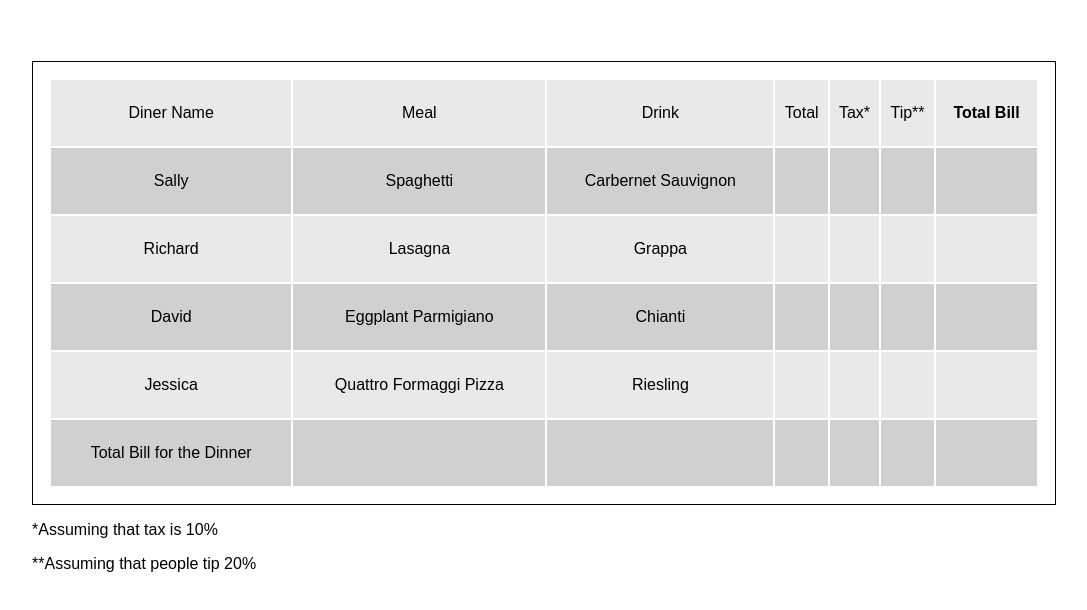
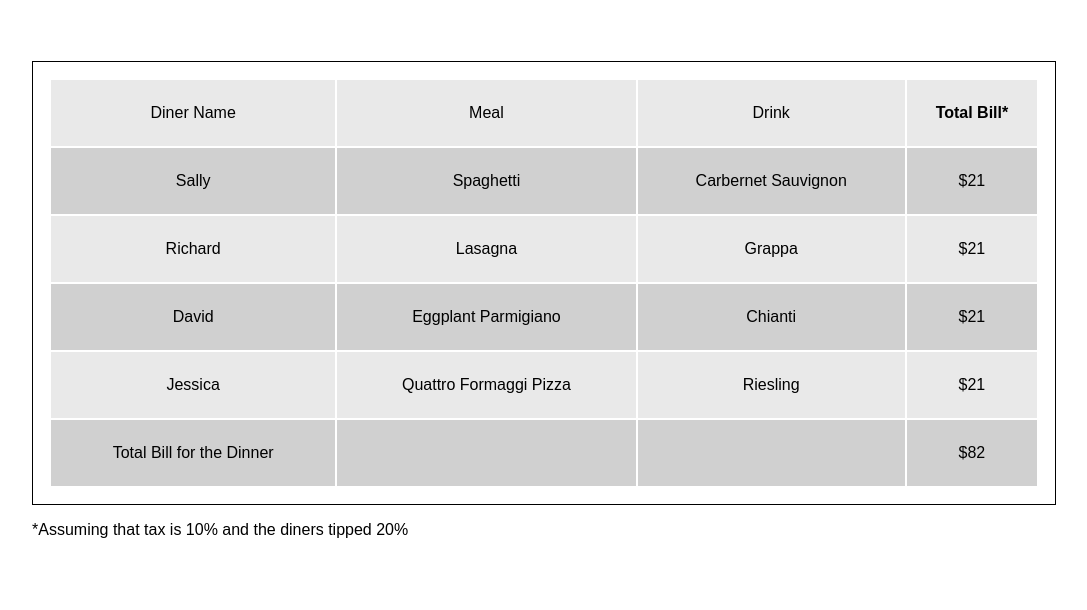
Before and after one commit to chieakiba/meal-calculator, a website: page index.html in a window 1280 px wide. Shown: the part 72-682 px from the top of the page, without its empty margins (96-1183 px from the left). Drawn offline with nearby package versions, Linux system fonts and the light colour scheme.

Commit message:
Fixed table on html so only the total bill and however much each diner needs to pay will show up. Added function to append the results on the respective location on the table

```diff
--- a/index.html
+++ b/index.html
@@ -15,60 +15,41 @@
             <td>Diner Name</td>
             <td>Meal</td>
             <td>Drink</td>
-            <td>Total</td>
-            <td>Tax*</td>
-            <td>Tip**</td>
-            <td><strong>Total Bill</strong></td>
+            <td><strong>Total Bill*</strong></td>
         </tr>
         <tr class='row2'>
             <td>Sally</td>
             <td>Spaghetti</td>
             <td>Carbernet Sauvignon</td>
-            <td></td>
-            <td></td>
-            <td></td>
-            <td></td>
+            <td class='total'></td>
         </tr>
         <tr class='row3'>
             <td>Richard</td>
             <td>Lasagna</td>
             <td>Grappa</td>
-            <td></td>
-            <td></td>
-            <td></td>
-            <td></td>
+            <td class='total'></td>
         </tr>
         <tr class='row4'>
             <td>David</td>
             <td>Eggplant Parmigiano</td>
             <td>Chianti</td>
-            <td></td>
-            <td></td>
-            <td></td>
-            <td></td>
+            <td class='total'></td>
         </tr>
         <tr class='row5'>
             <td>Jessica</td>
             <td>Quattro Formaggi Pizza</td>
             <td>Riesling</td>
-            <td></td>
-            <td></td>
-            <td></td>
-            <td></td>
+            <td class='total'></td>
         </tr>
         <tr class='row6'>
             <td>Total Bill for the Dinner</td>
             <td></td>
             <td></td>
-            <td></td>
-            <td></td>
-            <td></td>
-            <td></td>
+            <td class='final'></td>
         </tr>
     </table>
     <div class='assumptions'>
-        <p>*Assuming that tax is 10%</p>
-        <p>**Assuming that people tip 20%</p>
+        <p>*Assuming that tax is 10% and the diners tipped 20%</p>
     </div>
 </body>
 <script src='node_modules/jquery/dist/jquery.js'></script>
--- a/js/meal_calculator.js
+++ b/js/meal_calculator.js
@@ -47,8 +47,11 @@ var jessica = new Diner({
 console.log(jessica.orders);
 
 var diners = [sally, richard, david, jessica];
-console.log(total(diners));
 
+//Calculating total price of the meal
+
+
+$(document).ready(function () {
     //Total bill per person and overall bill
     /* @param orders is var diners (see above).  */
     function total(diners) {
@@ -58,19 +61,18 @@ function total(diners) {
             var totalFood = 0;
             for (var j = 0; j < diner.orders.food.length; j++) {
                 var food = MealPrice[diner.orders.food[j]];
-            if (!food) {
+                if (food !== undefined) {
                     totalFood += food;
                 } else {
                     console.log('One or more of the dishes are not listed on the menu!');
                 }
             }
-
             totalBill += totalFood;
 
             var totalDrink = 0;
             for (var k = 0; k < diner.orders.drink.length; k++) {
                 var drink = DrinkPrice[diner.orders.drink[k]];
-            if (!drink) {
+                if (drink !== undefined) {
                     totalDrink += drink;
                 } else {
                     console.log('One or more of the drinks are not listed on the menu!');
@@ -80,5 +82,14 @@ function total(diners) {
         }
         return totalBill;
     }
-
-//Calculating total price of the meal
+    var totalForDiners = Math.round(total(diners));
+    console.log(totalForDiners);
+    var totalWithTax = Math.round(totalForDiners * 1.10);
+    console.log(totalWithTax);
+    var totalWithTip = Math.round(totalWithTax * 1.20);
+    console.log(totalWithTip);
+    var split = Math.round(totalWithTip / 4);
+    console.log(split);
+    $('.final').append('$' + totalWithTip);
+    $('.total').append('$' + split);
+})
```
Lines whose indentation alone changed are shown as unchanged.
